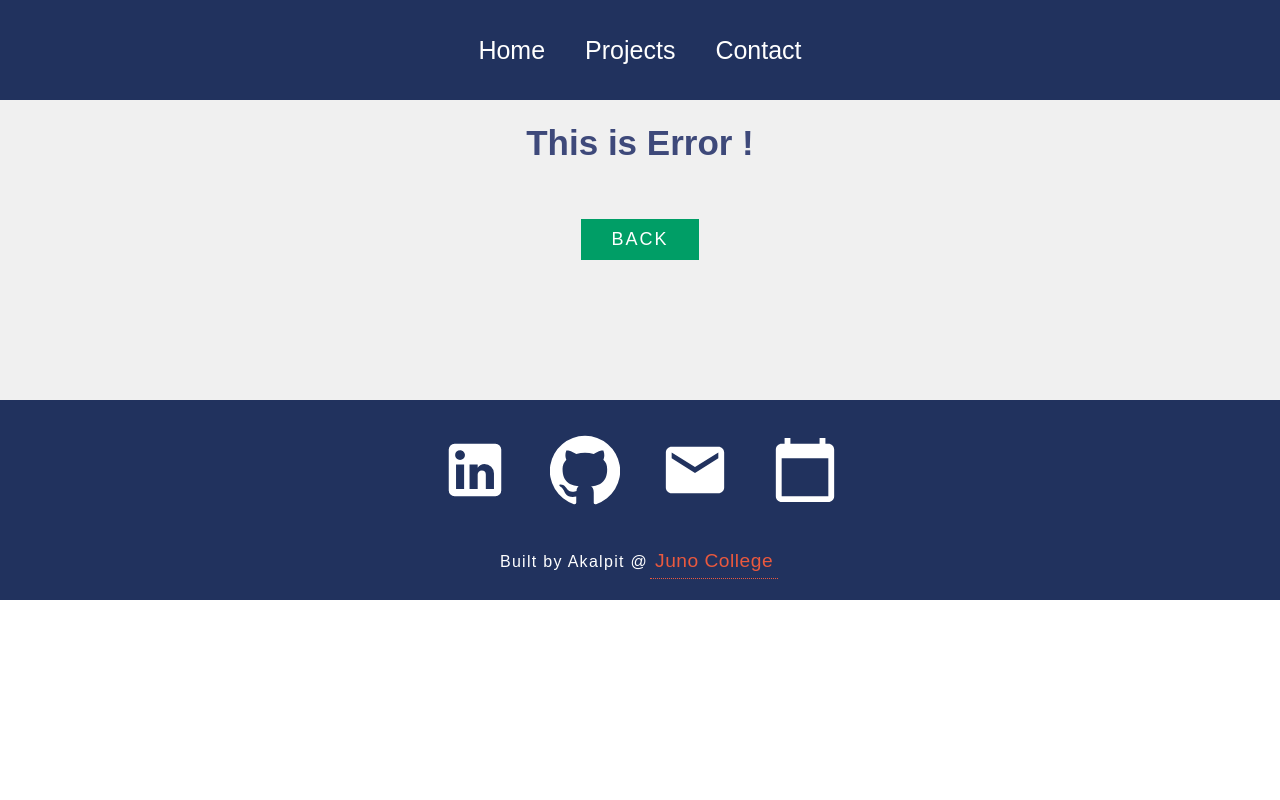
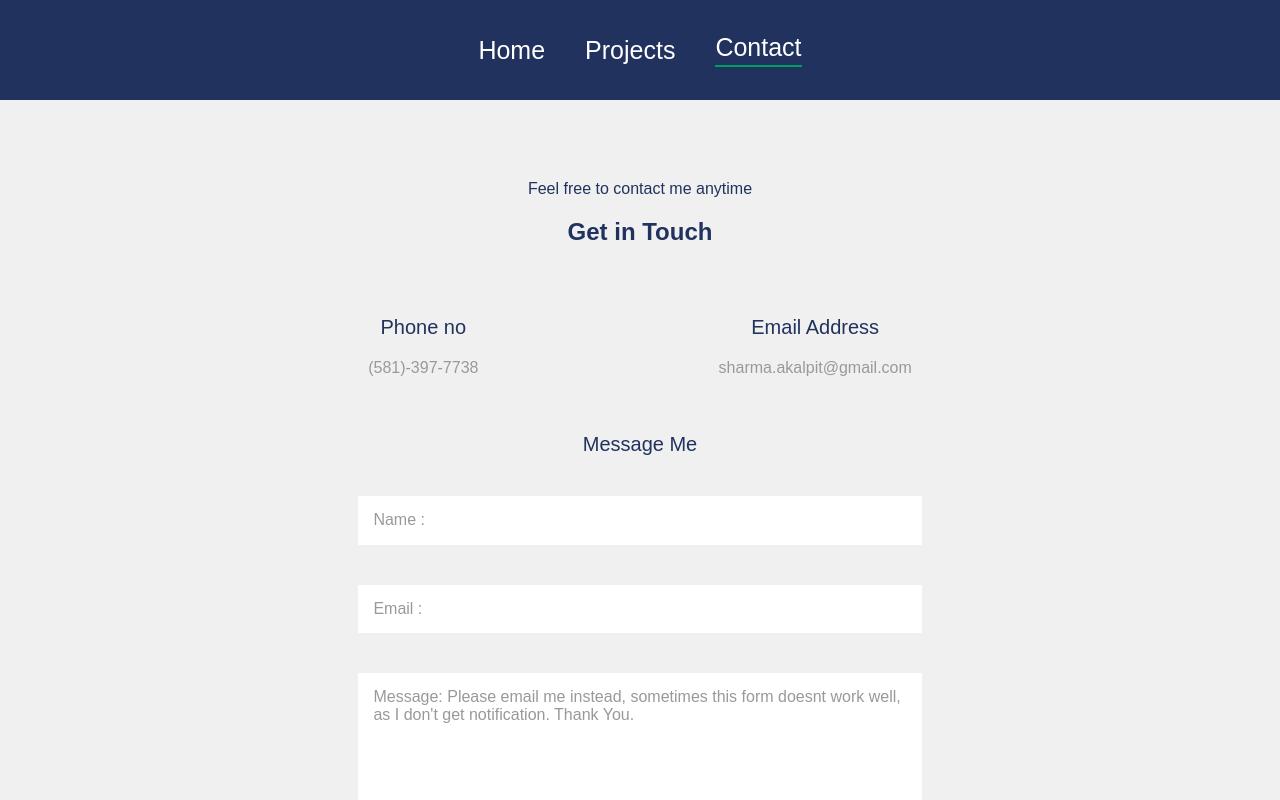
Before and after one commit to skininja673/Portfolio-React, a React (Create React App) app: page /contact in a window 1280 px wide. Shown: the top 800 px of the page. Built offline with nearby package versions, Linux system fonts and the light colour scheme.

Commit message:
removed error page

```diff
--- a/src/App.js
+++ b/src/App.js
@@ -19,8 +19,8 @@ function App() {
                     <Route path='/projects' element={<Projects />} />
                     <Route path='/project/:id' element={<ProjectDisplay />} />
                     <Route path='/experience' element={<Experience />} />
-                    <Route path='/ContactForm' element={<ContactForm />} />
-                    <Route path='*' element={<ErrorPage />} />
+                    <Route path='/contact' element={<ContactForm />} />
+                    {/* <Route path='*' element={<ErrorPage />} /> */}
                 </Routes>
                 <Footer />
             </Router>
--- a/src/components/Navbar.js
+++ b/src/components/Navbar.js
@@ -41,7 +41,7 @@ function Navbar() {
                     Projects
                 </NavLink>
                 <NavLink
-                    to='/ContactForm'
+                    to='/contact'
                     className={({ isActive }) => {
                         return isActive ? 'active' : '';
                     }}
```
